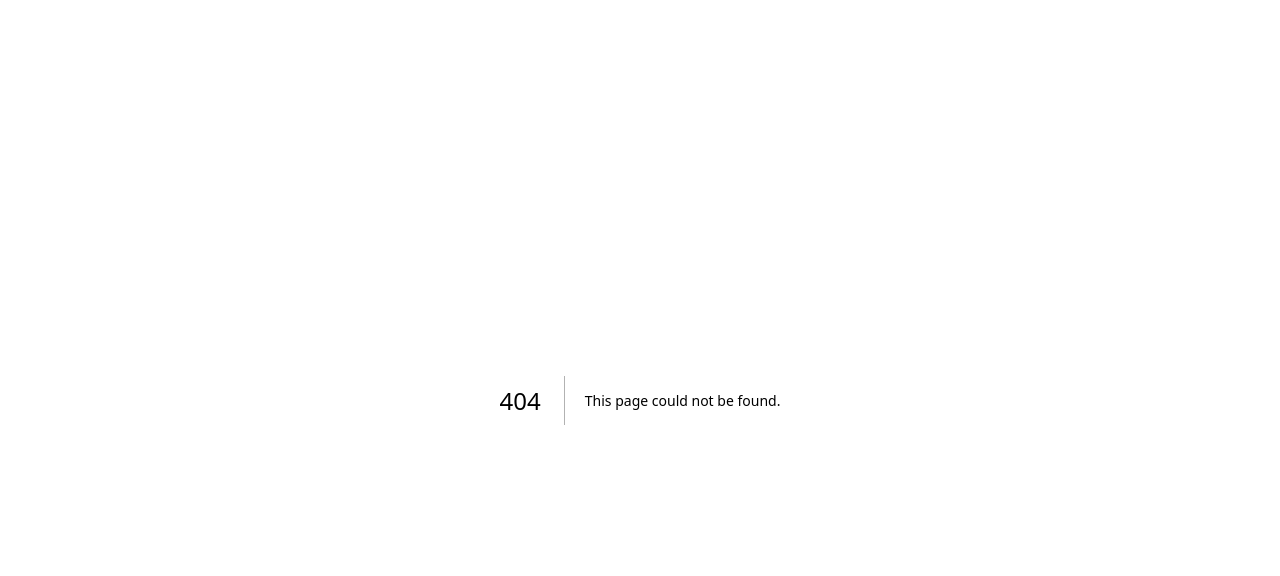
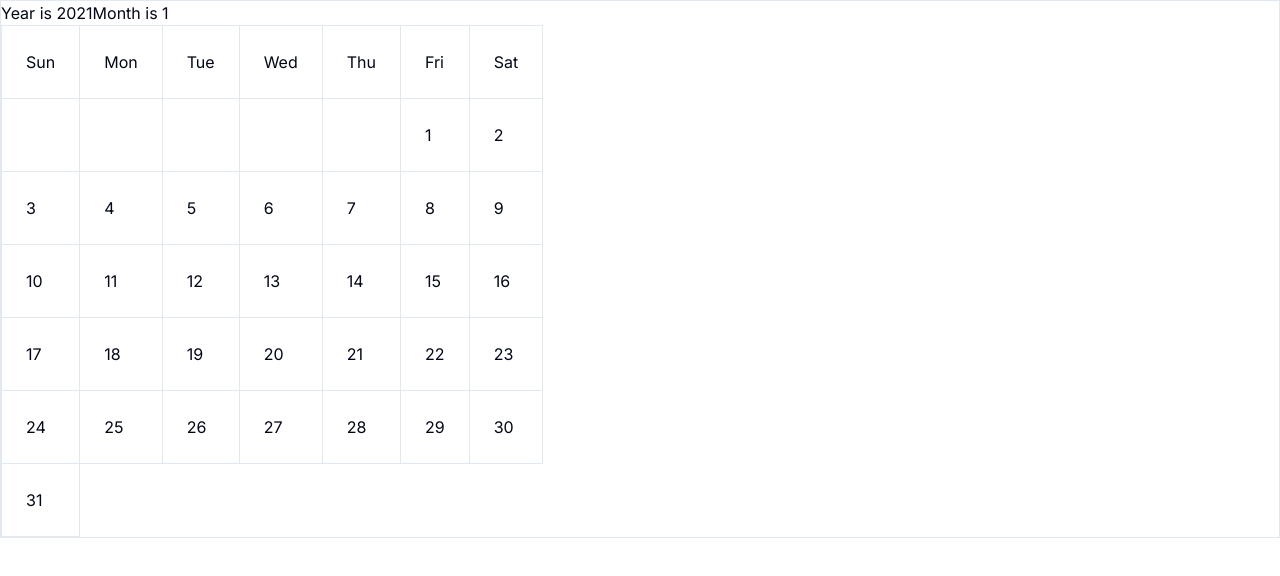
Before and after one commit to LokendraJargha/mansa_capital, a Next.js app in the folder mansa_capital/: page /user/calendar in a window 1280 px wide. Before the commit this address had no page. Shown: the top 576 px of the page. Built offline with nearby package versions, Linux system fonts and the light colour scheme.

Commit message:
calendar

```diff
--- /dev/null
+++ b/mansa_capital/src/app/user/calendar/page.jsx
@@ -0,0 +1,63 @@
+"use client";
+import { useState } from "react";
+
+export default function Calendar() {
+  function convertToMultiDimensional(arr) {
+    //chatgpt
+    const result = [];
+    for (let i = 0; i < arr.length; i += 7) {
+      result.push(arr.slice(i, i + 7));
+    }
+    return result;
+  }
+
+  const numOfDays = (y, m) => new Date(y, m, 0).getDate(); //chatgpt
+
+  function getDayOfWeek(year, month, day) {
+    //chatgpt
+    const date = new Date(year, month - 1, day);
+    const dayOfWeek = date.getDay();
+    return dayOfWeek;
+  }
+  const days = ["Sun", "Mon", "Tue", "Wed", "Thu", "Fri", "Sat"];
+  const [year, setYear] = useState(2021);
+  const [month, setMonth] = useState(1);
+
+  const firstDayofMonth = getDayOfWeek(year, month, 1); //0 for sunday
+
+  const allDaysOfMonth = () => {
+    const days = Array(firstDayofMonth).fill(" ");
+    const numDays = numOfDays(year, month);
+
+    for (let i = 1; i <= numDays; i++) {
+      days.push(i);
+    }
+
+    return days;
+  };
+
+  const breakedArray = convertToMultiDimensional(allDaysOfMonth());
+  return (
+    <div className="border">
+      Year is {year}
+      Month is {month}
+      <table>
+        <tr className="w-full">
+          {days.map((item) => {
+            return <td className="border p-6">{item}</td>;
+          })}
+        </tr>
+
+        {breakedArray.map((item) => {
+          return (
+            <tr className="w-full">
+              {item.map((item) => {
+                return <td className="border p-6">{item}</td>;
+              })}
+            </tr>
+          );
+        })}
+      </table>
+    </div>
+  );
+}
```
